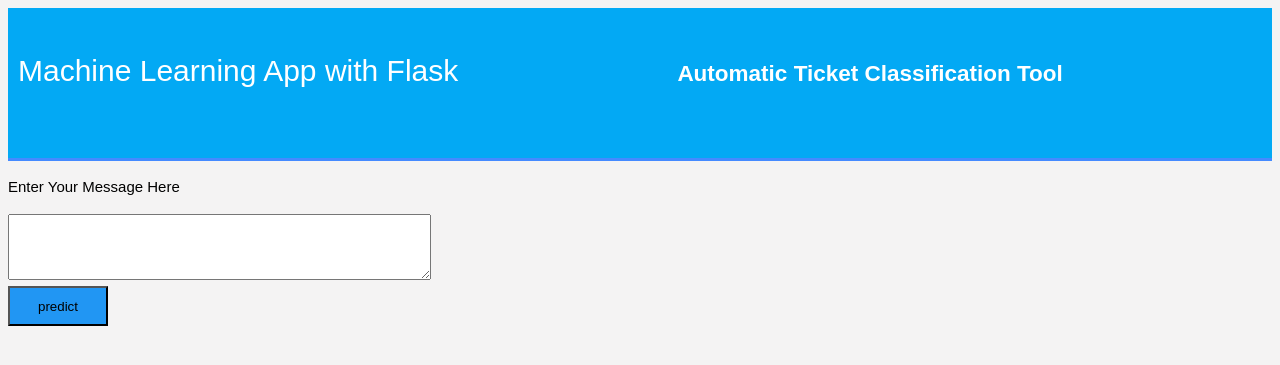
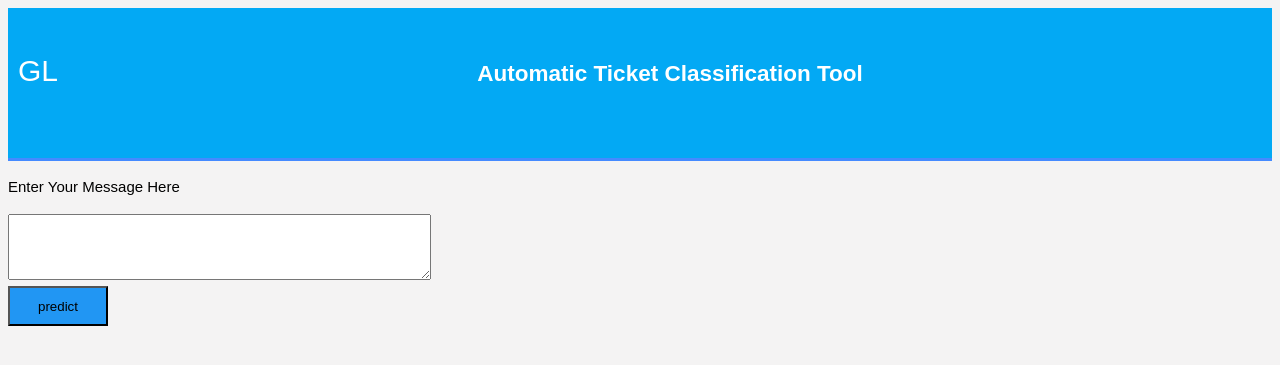
Before and after one commit to ankkod/nlp_capstone_project, a Flask app: page / in a window 1280 px wide. Shown: the top 365 px of the page. Run offline with Flask 2, Linux system fonts and the light colour scheme; parts of the project's set-up code (start-up, migrations or seed data) failed here and were passed over.

Commit message:
header change
Signed-off-by: Ankit Kodalikar <ankitkodalikar94@gmail.com>

```diff
--- a/templates/home.html
+++ b/templates/home.html
@@ -10,7 +10,7 @@
 	<header>
 		<div class="container">
 		<div id="brandname">
-			Machine Learning App with Flask
+			GL
 		</div>
 		<h2>Automatic Ticket Classification Tool</h2>
 
```
